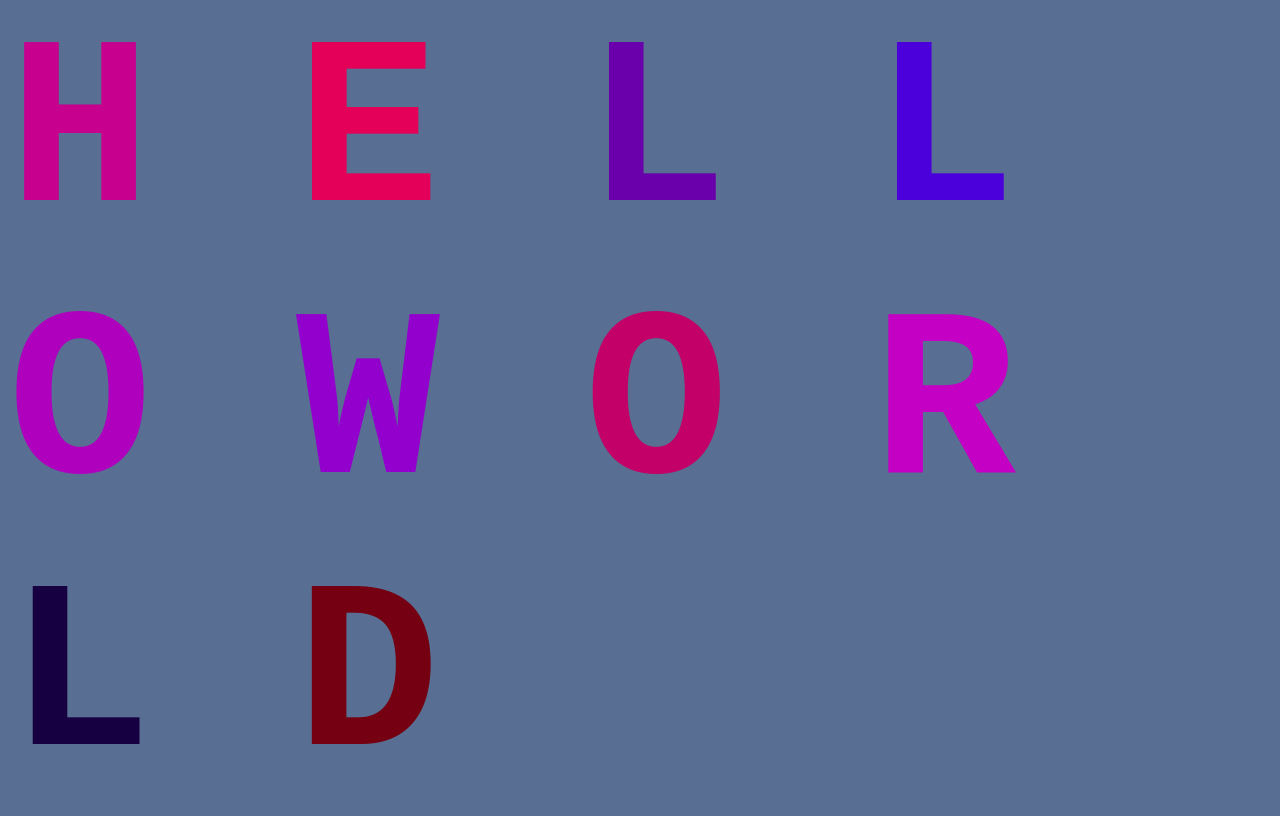
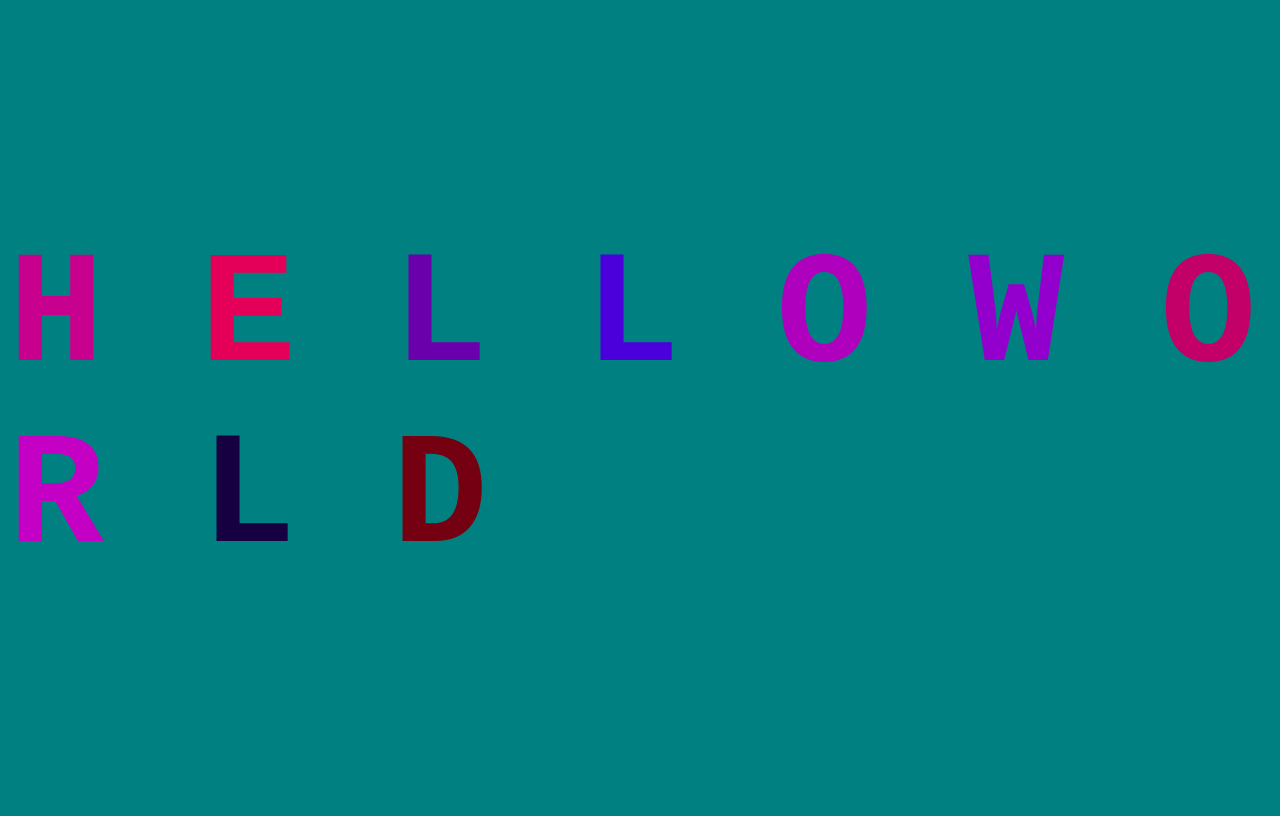
Before and after one commit to wndaniels/ThisIsATest, a plain HTML site: page index.html in a window 1280 px wide. Drawn offline with Linux system fonts and the light colour scheme.

Commit message:
tweak css

```diff
--- a/app.css
+++ b/app.css
@@ -3,11 +3,11 @@ body{
     justify-content: center;
     align-items: center;
     height: 100vh;
-    background-color: rgb(88, 110, 146);
+    background-color: teal;
 }
 
 h1{
-    font-size: 15rem;
+    font-size: 10rem;
     font-family: monospace;
 }
 
```
